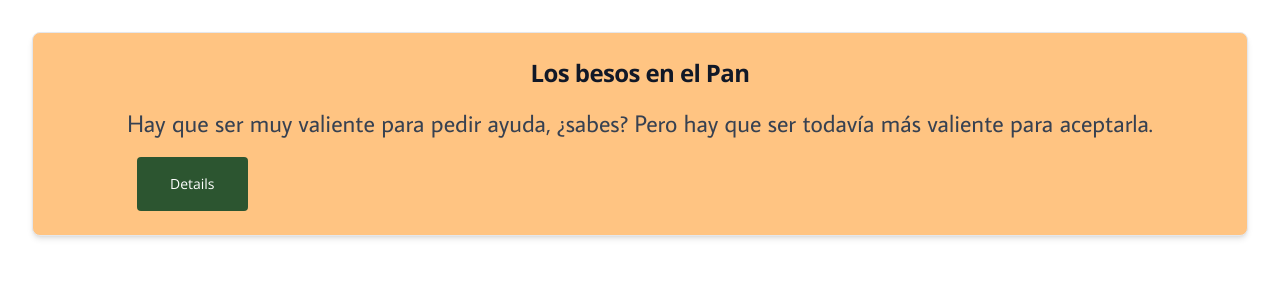
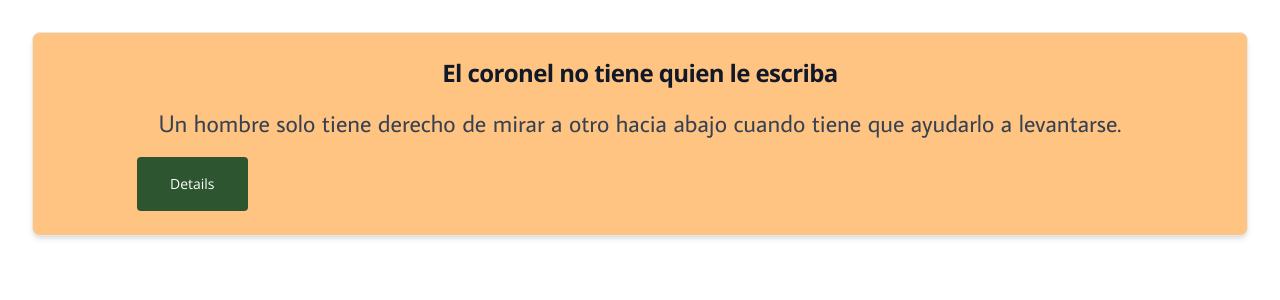
Before and after one commit to gabyfdez90/quotely_frontend, a React (Vite) app: page / in a window 1280 px wide. Shown: the top 300 px of the page. Built offline with nearby package versions, Linux system fonts and the light colour scheme.

Commit message:
smallCard

```diff
--- a/src/App.jsx
+++ b/src/App.jsx
@@ -7,7 +7,7 @@ import { BrowserRouter } from "react-router-dom";
 export function App() {
   return (
     <BrowserRouter>
-      <SmallCard title={"Los besos en el Pan"} text={"Hay que ser muy valiente para pedir ayuda, ¿sabes? Pero hay que ser todavía más valiente para aceptarla."}/>
+      <SmallCard title={"El coronel no tiene quien le escriba"} text={"Un hombre solo tiene derecho de mirar a otro hacia abajo cuando tiene que ayudarlo a levantarse."}/>
       <Layout>
         {
           //Routes
```
